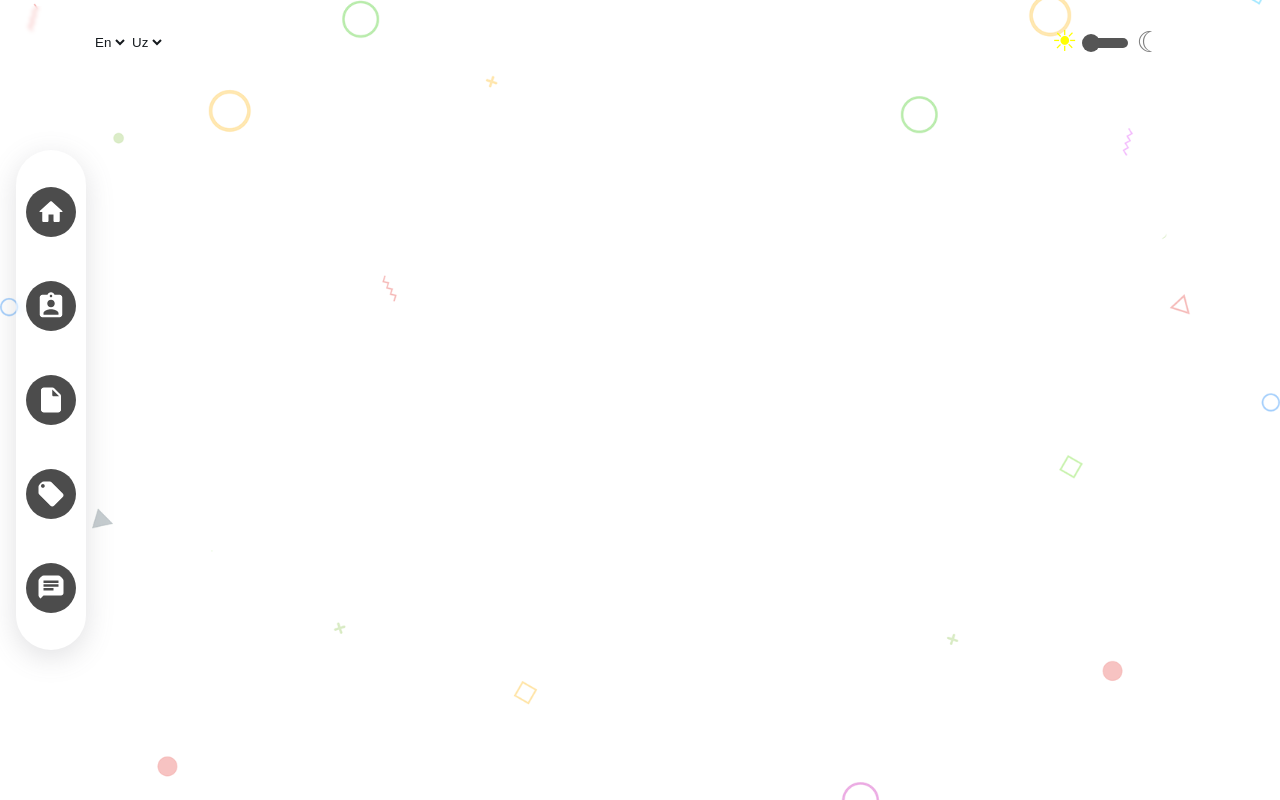
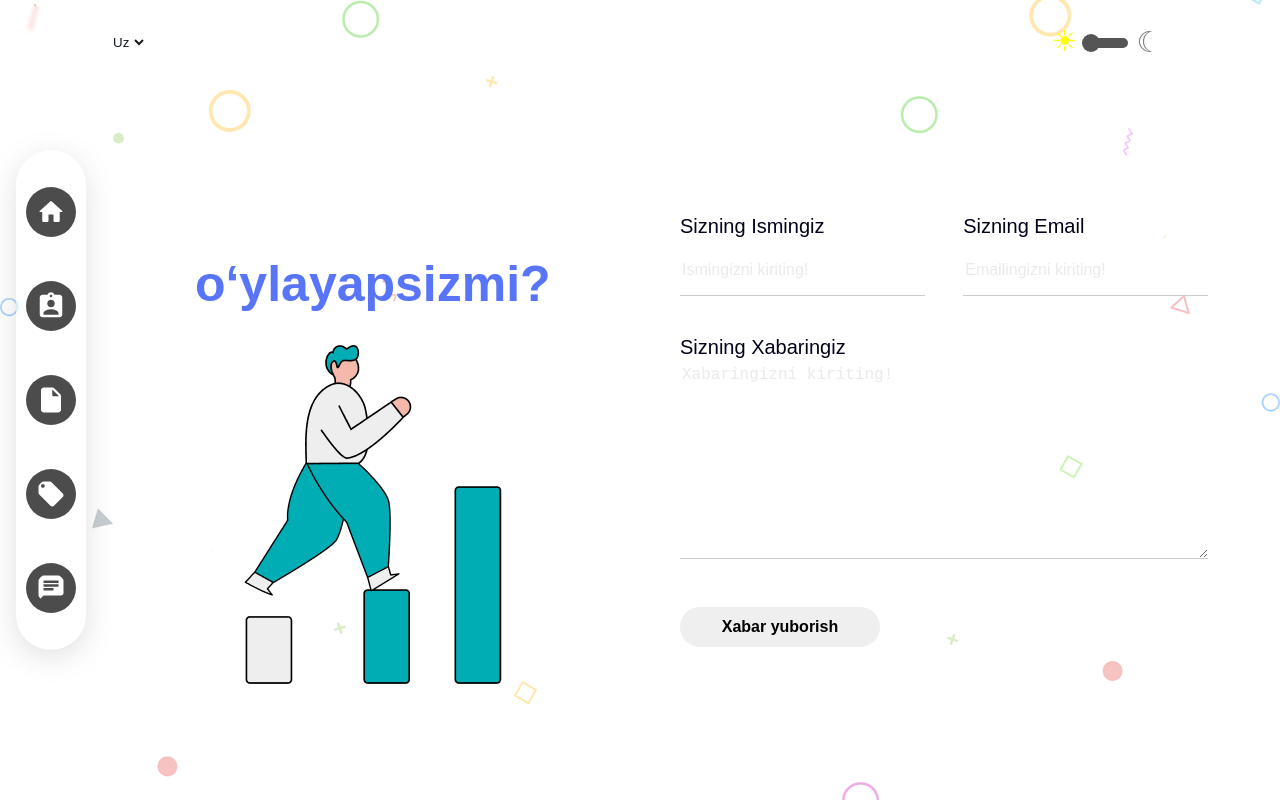
Before and after one commit to TukhtayevaRoziya/portfolio, a React (Create React App) app: page /#/contact in a window 1280 px wide. Before the commit this address had no page. Shown: the top 800 px of the page. Built offline with nearby package versions, Linux system fonts and the light colour scheme.

Commit message:
adding contact page

```diff
--- a/src/App.tsx
+++ b/src/App.tsx
@@ -12,6 +12,7 @@ const Header = lazy(() => import('./components/header/Header'))
 const Resume = lazy(() => import('./components/resume/Resume'))
 const Skills = lazy(() => import('./components/skills/Skills'))
 const Project = lazy(() => import('./components/project/Project'))
+const Contact = lazy(() => import('./components/contact/Contact'))
 
 const App = () => {
   return (
@@ -56,6 +57,14 @@ const App = () => {
                 </Suspense>
               }
             />
+            <Route
+              path="/contact"
+              element={
+                <Suspense fallback={<Preloader />}>
+                  <Contact />
+                </Suspense>
+              }
+            />
           </Routes>
         <Footer />
       </div>
--- a/src/components/Footer/Footer.tsx
+++ b/src/components/Footer/Footer.tsx
@@ -19,7 +19,7 @@ const Footer2: React.FC = () => {
     { icon: <AssignmentInd />, value: "resume" },
     { icon: <InsertDriveFileRounded />, value: "project" },
     { icon: <LocalOfferRounded />, value: "skills" },
-    { icon: <ChatIcon />, value: "chat" },
+    { icon: <ChatIcon />, value: "contact" },
   ];
 
   const pathMap = items.map((_, i) =>
--- a/src/components/Language/Language.tsx
+++ b/src/components/Language/Language.tsx
@@ -20,10 +20,9 @@ function Language() {
     <div className="TopHeader">
       <div className="select">
         <select name="lang" value={lang} onChange={handleChange}>
+          <option value="uz">Uz</option>
           <option value="en">En</option>
-        </select>
-        <select name="lang" value={lang ?? "uz"} onChange={handleChange}>
-          <option value="uz">Uz</option>
+          <option value="ru">Ru</option>
         </select>
       </div>
     </div>
--- /dev/null
+++ b/src/components/contact/Contact.module.css
@@ -0,0 +1,129 @@
+.Contact {
+  display: flex;
+  /* flex-direction: column; */
+  align-items: center;
+  justify-content: space-between;
+  padding: 30px 5vw;
+  margin-left: 4rem;
+  min-height: 80vh;
+  font-family: "Poppins", sans-serif;
+}
+
+.Contact h1 {
+  font-size: 50px;
+  margin-bottom: 1rem;
+  color: white;
+  line-height: 70px;
+}
+
+.Contact h1 span {
+  color: #5875f8;
+  font-weight: bolder;
+}
+
+.Contact img {
+  max-width: 100%;
+  height: auto;
+}
+
+.ContactContent {
+  width: 45%;
+}
+
+.ContactForm {
+  display: flex;
+  flex-wrap: wrap;
+  justify-content: space-between;
+  width: 50%;
+}
+
+.ContactForm div {
+  display: flex;
+  flex-direction: column;
+  margin: 0.5rem;
+  width: 45%;
+}
+
+.ContactForm input,
+.ContactForm textarea {
+  background-color: transparent;
+  outline: none;
+  border: none;
+  border-bottom: 1px solid #ccc;
+  resize: vertical;
+  color: #ccc;
+  font-size: 18px;
+  margin-top: 0.3rem;
+  height: 50px;
+}
+
+.ContactForm div:nth-child(3) {
+  width: 100%;
+  margin-top: 2rem;
+}
+
+.ContactForm textarea {
+  min-height: 190px;
+}
+
+.ContactForm label {
+  font-size: 20px;
+}
+
+.ContactContent {
+  width: 45%;
+  display: flex;
+  flex-direction: column;
+  align-items: center;
+}
+
+.ContactForm .ContactBtn button {
+  margin-top: 2rem;
+  /* width: ; */
+  border-radius: 30px;
+  outline: none;
+  border: none;
+  height: 40px;
+  width: 200px;
+  font-size: 16px;
+  cursor: pointer;
+  font-weight: 550;
+  color: black;
+}
+.ContactForm textarea::placeholder,
+.ContactForm input::placeholder {
+  color: #cccccc69;
+  font-size: 16px;
+}
+
+
+@media screen and (max-width: 930px) {
+ .Contact h1{
+  font-size: 30px;
+  line-height: 40px;
+ }
+}
+
+@media screen and (max-width:820px) {
+  .ContactContent{
+    display: none;
+  }
+  .Contact{
+    justify-content: center;
+  }
+  .ContactForm{
+    width: 90%;
+  }
+}
+
+@media (min-width: 0) and (max-width: 600.9px) {
+  .Contact{
+    margin-left: 0;
+  }
+  .ContactForm .ContactBtn{
+    width: 100%;
+   display: flex;
+   align-items: center;
+      /*justify-content: center; */
+  }
+}
--- /dev/null
+++ b/src/components/contact/Contact.tsx
@@ -0,0 +1,41 @@
+import React from "react";
+
+import pic from "../../assets/contact.png";
+
+import style from "./Contact.module.css";
+import { useTranslation } from "react-i18next";
+
+const Contact = () => {
+      const { t } = useTranslation()
+
+  return (
+    <div className={style.Contact}>
+      <div className={style.ContactContent}>
+        <h1>
+           {t('contactTitle')} <br /> <span> {t('contactTitle2')} </span>
+        </h1>
+        <img src={pic} alt="" />
+      </div>
+      <div className={style.ContactForm}>
+        <div>
+          <label htmlFor="name">{t('contactName')}</label>
+          <input type="text" id="name" placeholder={t('contactNamePlaceholder')} />
+        </div>
+        <div>
+          <label htmlFor="email" >{t('contactEmail')}</label>
+          <input type="email" id="email" placeholder={t('contactEmailPlaceholder')}/>
+        </div>
+        <div>
+        <label htmlFor="message">{t('contactMessage')}</label>
+        <textarea id="message" placeholder={t('contactMessagePlaceholder')}></textarea>
+      </div>
+       <div className={style.ContactBtn}>
+        <button type="submit">{t('contactBtn')}</button>
+      </div>
+      </div>
+
+    </div>
+  );
+};
+
+export default Contact;
--- a/src/locales/en/translationEN.json
+++ b/src/locales/en/translationEN.json
@@ -25,5 +25,15 @@
   "experience": "experience",
   "day": "days",
   "active":"Active",
-  "week": "week"
+  "week": "week",
+
+  "contactTitle": "Got a project in",
+  "contactTitle2": "mind?",
+  "contactEmail": "Your Email",
+  "contactMessage": "Your Message",
+  "contactBtn": "Send Message",
+  "contactName": "Your Name",
+  "contactEmailPlaceholder": "Enter your email!",
+  "contactNamePlaceholder": "Enter your name!",
+  "contactMessagePlaceholder": "Enter your message!"
 }
--- a/src/locales/ru/translationRU.json
+++ b/src/locales/ru/translationRU.json
@@ -25,9 +25,17 @@
   "experience": "опыта",
   "day": "Дни",
   "active":"Активный",
-  "week": "week"
+  "week": "week",
 
 
 
-
+  "contactTitle": "Есть проект в",
+  "contactTitle2": "уму?",
+  "contactEmail": "Ваш Email",
+  "contactMessage": "Ваше сообщение",
+  "contactBtn": "Отправить",
+  "contactName": "Ваше имя",
+  "contactEmailPlaceholder": "Введите ваш email!",
+  "contactNamePlaceholder": "Введите ваше имя!",
+  "contactMessagePlaceholder": "Введите ваше сообщение!"
 }
--- a/src/locales/uz/translationUZ.json
+++ b/src/locales/uz/translationUZ.json
@@ -24,8 +24,16 @@
   "experience": "tajriba",
   "day": "kun",
   "active":"Faol",
-  "week": "hafta"
+  "week": "hafta",
 
-
+ "contactTitle": "Biror loyiha",
+  "contactTitle2": "o‘ylayapsizmi?",
+  "contactEmail": "Sizning Email",
+  "contactMessage": "Sizning Xabaringiz",
+  "contactBtn": "Xabar yuborish",
+  "contactName": "Sizning Ismingiz",
+  "contactEmailPlaceholder": "Emailingizni kiriting!",
+  "contactNamePlaceholder": "Ismingizni kiriting!",
+  "contactMessagePlaceholder": "Xabaringizni kiriting!"
 
 }
```
Also changed, not shown: src/assets/Poppins-Bold.ttf (added), src/assets/contact.png (added).
